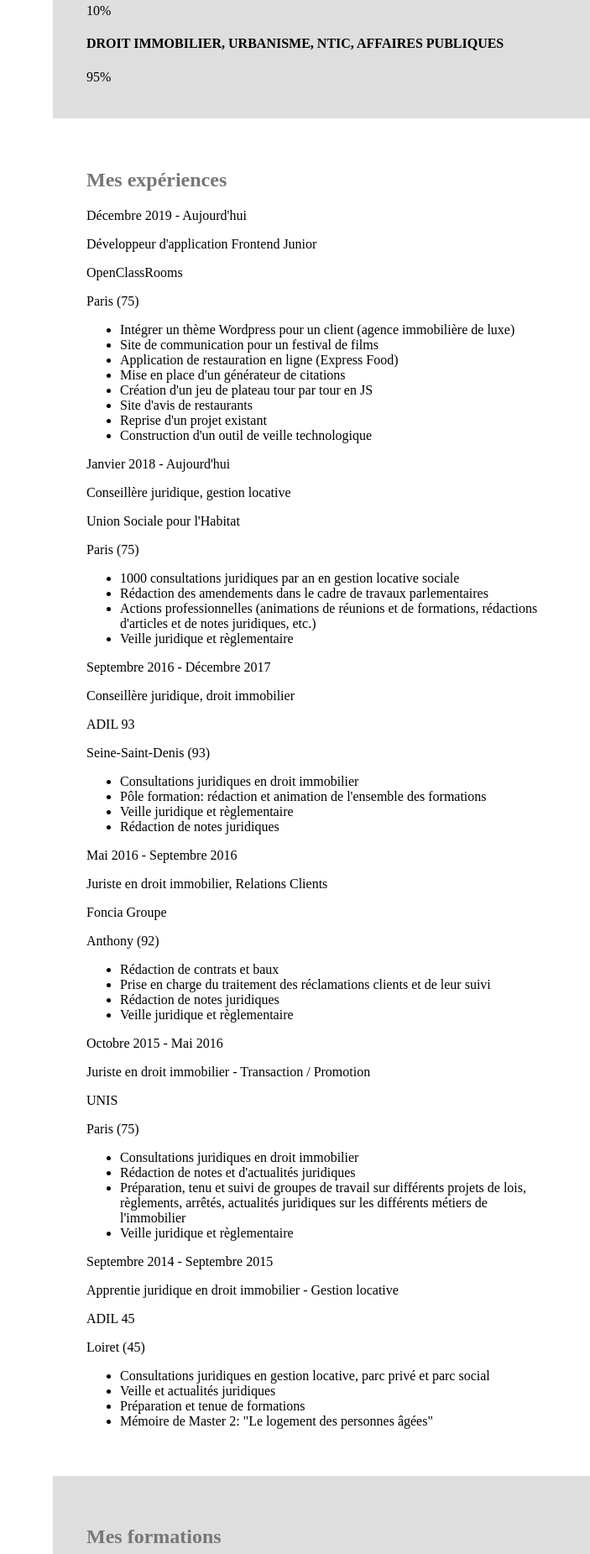
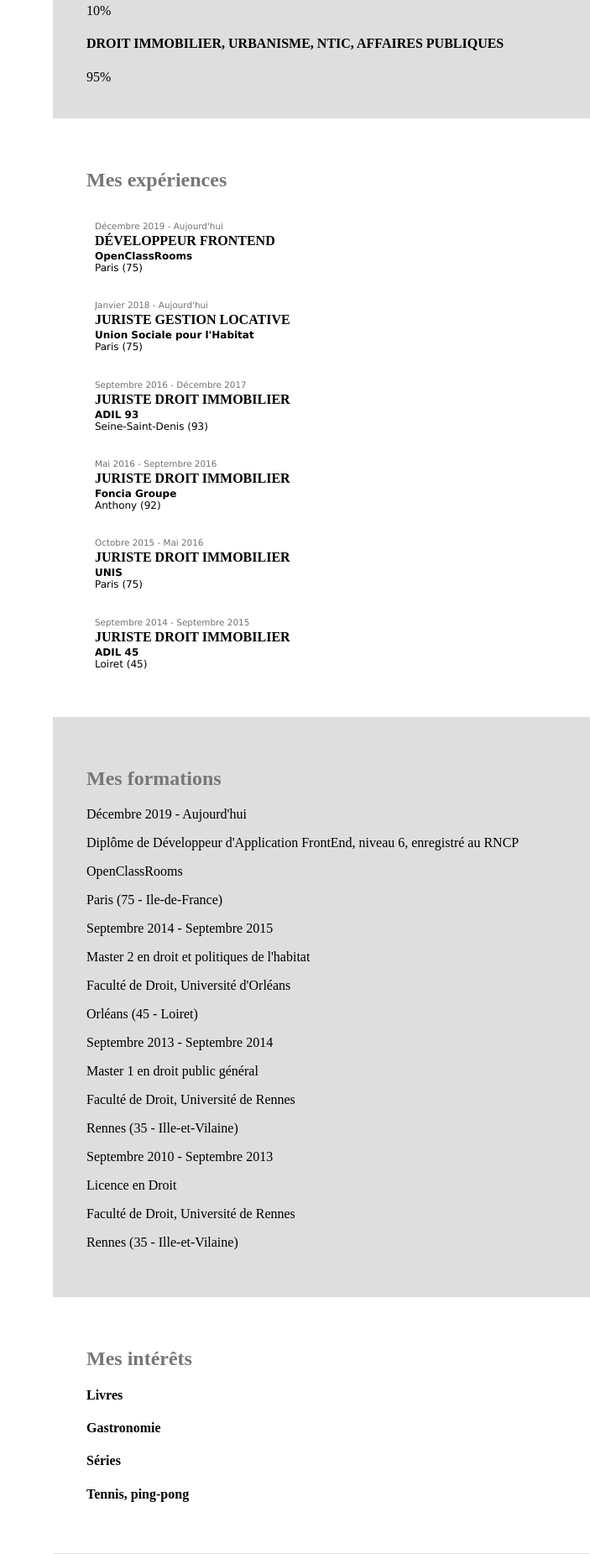
Before and after one commit to JulieMolla/juliemolla.github.io, a PHP site: page / in a window 1280 px wide. Shown: the part 1047-2898 px from the top of the page at 84% size, without its empty margins (577-1280 px from the left). Run offline with PHP 8.4, Linux system fonts and the light colour scheme; some web fonts are replaced.

Commit message:
font and style .experiences

```diff
--- a/index.html
+++ b/index.html
@@ -72,11 +72,12 @@
         <section class="main__section main__experiences">
             <h2>Mes expériences</h2>
             <div class="experience">
+                <div class="experience__title">
                     <div class="experience__date">
                         <p>Décembre 2019 - Aujourd'hui</p>
                     </div>
                     <div class="experience__job">
-                    <p>Développeur d'application Frontend Junior</p>
+                        <p>Développeur Frontend</p>
                     </div>
                     <div class="experience__compagny">
                         <p>OpenClassRooms</p>
@@ -84,7 +85,8 @@
                     <div class="experience__location">
                         <p>Paris (75)</p>
                     </div>
-                <div class="experience__task">
+                </div>
+                <!--<div class="experience__task">
                     <ul>
                         <li>Intégrer un thème Wordpress pour un client (agence immobilière de luxe)</li>
                         <li>Site de communication pour un festival de films</li>
@@ -95,13 +97,15 @@
                         <li>Reprise d'un projet existant</li>
                         <li>Construction d'un outil de veille technologique</li>
                     </ul>
+                </div>-->
             </div>
             <div class="experience">
+                <div class="experience__title">
                     <div class="experience__date">
                         <p>Janvier 2018 - Aujourd'hui</p>
                     </div>
                     <div class="experience__job">
-                        <p>Conseillère juridique, gestion locative</p>
+                        <p>Juriste Gestion locative</p>
                     </div>
                     <div class="experience__compagny">
                         <p>Union Sociale pour l'Habitat</p>
@@ -109,7 +113,8 @@
                     <div class="experience__location">
                         <p>Paris (75)</p>
                     </div>
-                    <div class="experience__task">
+                </div>
+                <!--<div class="experience__task">
                         <ul>
                             <li>1000 consultations juridiques par an en gestion locative sociale</li>
                             <li>Rédaction des amendements dans le cadre de travaux parlementaires</li>
@@ -117,14 +122,15 @@
                                 et de notes juridiques, etc.)</li>
                             <li>Veille juridique et règlementaire</li>
                         </ul>
-                    </div>
+                    </div>-->
             </div>
             <div class="experience">
+                <div class="experience__title">
                     <div class="experience__date">
                         <p>Septembre 2016 - Décembre 2017</p>
                     </div>
                     <div class="experience__job">
-                        <p>Conseillère juridique, droit immobilier</p>
+                        <p>Juriste Droit immobilier</p>
                     </div>
                     <div class="experience__compagny">
                         <p>ADIL 93</p>
@@ -132,21 +138,23 @@
                     <div class="experience__location">
                         <p>Seine-Saint-Denis (93)</p>
                     </div>
-                    <div class="experience__task">
+                </div>
+                <!--<div class="experience__task">
                         <ul>
                             <li>Consultations juridiques en droit immobilier</li>
                             <li>Pôle formation: rédaction et animation de l'ensemble des formations</li>
                             <li>Veille juridique et règlementaire</li>
                             <li>Rédaction de notes juridiques</li>
                         </ul>
-                    </div>
+                    </div>-->
             </div>
             <div class="experience">
+                <div class="experience__title">
                     <div class="experience__date">
                         <p>Mai 2016 - Septembre 2016</p>
                     </div>
                     <div class="experience__job">
-                        <p>Juriste en droit immobilier, Relations Clients</p>
+                        <p>Juriste Droit immobilier</p>
                     </div>
                     <div class="experience__compagny">
                         <p>Foncia Groupe</p>
@@ -154,21 +162,23 @@
                     <div class="experience__location">
                         <p>Anthony (92)</p>
                     </div>
-                    <div class="experience__task">
+                </div>
+                <!--<div class="experience__task">
                             <ul>
                                 <li>Rédaction de contrats et baux</li>
                                 <li>Prise en charge du traitement des réclamations clients et de leur suivi</li>
                                 <li>Rédaction de notes juridiques</li>
                                 <li>Veille juridique et règlementaire</li>
                             </ul>
-                    </div>
+                        </div>-->
             </div>
             <div class="experience">
+                <div class="experience__title">
                     <div class="experience__date">
                         <p>Octobre 2015 - Mai 2016</p>
                     </div>
                     <div class="experience__job">
-                        <p>Juriste en droit immobilier - Transaction / Promotion</p>
+                        <p>Juriste Droit immobilier</p>
                     </div>
                     <div class="experience__compagny">
                         <p>UNIS</p>
@@ -176,23 +186,26 @@
                     <div class="experience__location">
                         <p>Paris (75)</p>
                     </div>
-                    <div class="experience__task">
+                </div>
+                <!--<div class="experience__task">
                             <ul>
                                 <li>Consultations juridiques en droit immobilier</li>
                                 <li>Rédaction de notes et d'actualités juridiques</li>
                                 <li>Préparation, tenu et suivi de groupes de travail sur différents projets de lois,
-                                règlements, arrêtés, actualités juridiques sur les différents métiers de l'immobilier
+                                    règlements, arrêtés, actualités juridiques sur les différents métiers de
+                                    l'immobilier
                                 </li>
                                 <li>Veille juridique et règlementaire</li>
                             </ul>
-                    </div>
+                        </div>-->
             </div>
             <div class="experience">
+                <div class="experience__title">
                     <div class="experience__date">
                         <p>Septembre 2014 - Septembre 2015</p>
                     </div>
                     <div class="experience__job">
-                        <p>Apprentie juridique en droit immobilier - Gestion locative</p>
+                        <p>Juriste Droit immobilier</p>
                     </div>
                     <div class="experience__compagny">
                         <p>ADIL 45</p>
@@ -200,14 +213,15 @@
                     <div class="experience__location">
                         <p>Loiret (45)</p>
                     </div>
-                    <div class="experience__task">
+                </div>
+                <!--<div class="experience__task">
                         <ul>
                             <li>Consultations juridiques en gestion locative, parc privé et parc social</li>
                             <li>Veille et actualités juridiques</li>
                             <li>Préparation et tenue de formations</li>
                             <li>Mémoire de Master 2: "Le logement des personnes âgées"</li>
                         </ul>
-                    </div>
+                    </div>-->
             </div>
         </section>
         <section class="main__section main__formations">
--- a/style.css
+++ b/style.css
@@ -8,6 +8,15 @@
     display: grid;
     grid-template-columns: 50% 50%;
 }
+
+h2 {
+    color: #777777;
+}
+
+p {
+    text-align: justify;
+}
+
 
 aside {
     position: relative;
@@ -80,12 +89,43 @@ aside {
     flex-direction: row;
 }
 
-h2 {
-    color: #777777;
+.experience {
+    padding: 10px;
 }
 
-p {
-    text-align: justify;
+.experience__title {
+    line-height: 2px;
+}
+
+.experience__date {
+    font-size: small;
+    color: #717171;
+    font-size: 0.65em;
+    font-family: 'Lucida Sans', 'Lucida Sans Regular', 'Lucida Grande', 'Lucida Sans Unicode', Geneva, Verdana, sans-serif;
+}
+
+.experience__job {
+    text-transform: uppercase;
+    font-weight: bold;
+    white-space: normal;
+}
+
+.experience__compagny {
+    font-weight: bold;
+    font-size: 0.75em;
+    font-family: 'Lucida Sans', 'Lucida Sans Regular', 'Lucida Grande', 'Lucida Sans Unicode', Geneva, Verdana, sans-serif;
+}
+
+.experience__location {
+    font-weight: normal;
+    font-size: 0.75em;
+    font-family: 'Lucida Sans', 'Lucida Sans Regular', 'Lucida Grande', 'Lucida Sans Unicode', Geneva, Verdana, sans-serif;
+}
+
+.experience__task {
+    line-height: 25px;
+    list-style-position: center;
+    list-style-type: square;
 }
 
 footer {
```
Lines whose indentation alone changed are shown as unchanged.
